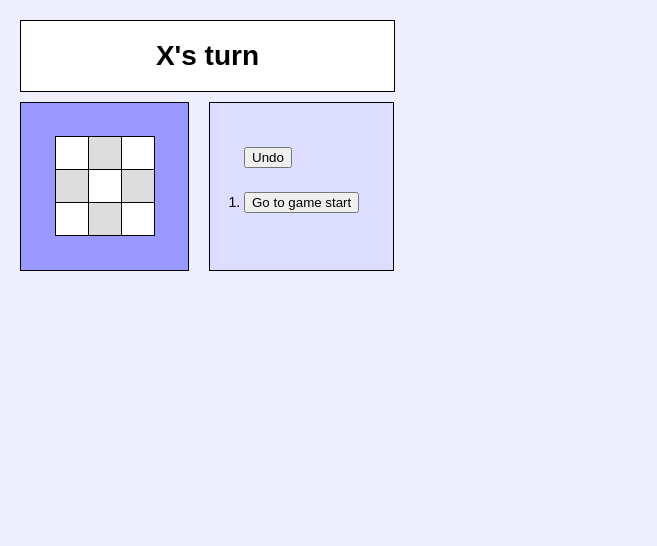
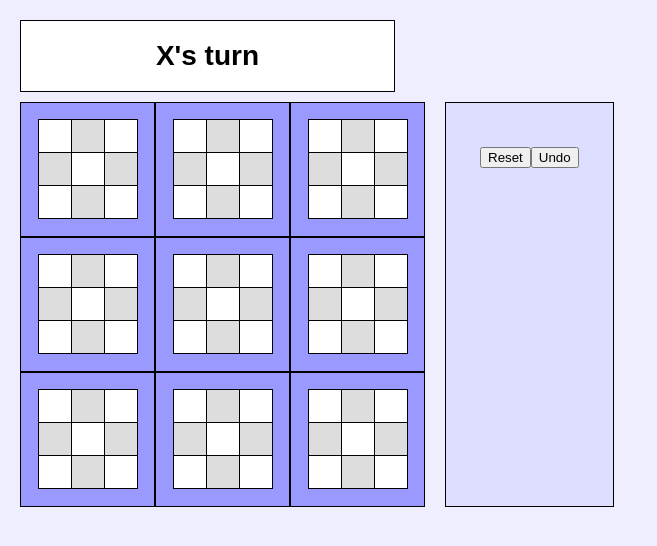
Before and after one commit to allandelarosa/ultimate-tic-tac-toe, a React (Create React App) app: page / in a window 1280 px wide. Shown: the top 546 px of the page, without its empty margins (0-657 px from the left). Built offline with nearby package versions, Linux system fonts and the light colour scheme.

Commit message:
Created layout for ultimate tic tac toe; split index.js into multiple files to make code more readable

```diff
--- a/public/index.html
+++ b/public/index.html
@@ -24,7 +24,7 @@
       work correctly both with client-side routing and a non-root public URL.
       Learn how to configure a non-root public URL by running `npm run build`.
     -->
-    <title>React App</title>
+    <title>Ultimate Tic-Tac-Toe</title>
   </head>
   <body>
     <noscript>You need to enable JavaScript to run this app.</noscript>
--- /dev/null
+++ b/src/BigBoard.jsx
@@ -0,0 +1,30 @@
+import React from 'react';
+import { calculateWinner } from './index';
+import { Board } from "./Board";
+
+export class BigBoard extends React.Component {
+    renderBoard(i) {
+        return <Board
+            key={i}
+            squares={this.props.squares[i]}
+            onClick={(i) => this.props.handleClick(i)}
+            winner={this.props.winner} />
+      }
+
+      render() {
+        const rows = Array(3);
+        for (let i = 0; i < 3; i++) {
+          const boards = Array(3);
+          for (let j = 0; j < 3; j++) {
+            let k = i * 3 + j;
+            boards[j] = this.renderBoard(k);
+          }
+          rows[i] = (<div className="big-board-row" key={i}>
+            {boards}
+          </div>);
+        }
+        return (<div>
+          {rows}
+        </div>);
+      }
+}
--- /dev/null
+++ b/src/Board.js
@@ -0,0 +1,24 @@
+import React from 'react';
+import { Square } from './index';
+
+export class Board extends React.Component {
+  renderSquare(i) {
+    return <Square key={i} value={this.props.squares[i]} onClick={() => this.props.onClick(i)} background={this.props.winner && this.props.winner.includes(i) ? "yellow" : i % 2 === 1 ? "#ddd" : "white"} />;
+  }
+  render() {
+    const rows = Array(3);
+    for (let i = 0; i < 3; i++) {
+      const squares = Array(3);
+      for (let j = 0; j < 3; j++) {
+        let k = i * 3 + j;
+        squares[j] = this.renderSquare(k);
+      }
+      rows[i] = (<div className="board-row" key={i}>
+        {squares}
+      </div>);
+    }
+    return (<div className="game-board">
+      {rows}
+    </div>);
+  }
+}
--- /dev/null
+++ b/src/Game.js
@@ -0,0 +1,81 @@
+import React from 'react';
+import { calculateWinner } from './index';
+import { BigBoard } from "./BigBoard";
+
+export class Game extends React.Component {
+  constructor(props) {
+    super(props);
+    this.state = {
+      history: [{
+        bigSquares: Array(9).fill(null),
+        squares: Array(9).fill(Array(9).fill(null))
+      }],
+      stepNumber: 0,
+      xIsNext: true
+    };
+  }
+
+  handleClick(i) {
+    const history = this.state.history.slice(0, this.state.stepNumber + 1);
+    const current = history[history.length - 1];
+    const squares = current.bigSquares.slice();
+    if (calculateWinner(squares) || squares[i])
+      return;
+    squares[i] = this.state.xIsNext ? 'X' : 'O';
+    this.setState({
+      history: history.concat([{
+        bigSquares: squares
+      }]),
+      stepNumber: history.length,
+      xIsNext: !this.state.xIsNext
+    });
+  }
+
+  reset() {
+      this.setState({
+        stepNumber: 0,
+        xIsNext: true
+      });
+  }
+
+  undo() {
+    if (this.state.stepNumber > 0) {
+      this.setState({
+        stepNumber: this.state.stepNumber - 1,
+        xIsNext: !this.state.xIsNext
+      });
+    }
+  }
+
+  render() {
+    const history = this.state.history;
+    const current = history[this.state.stepNumber];
+    const winner = calculateWinner(current.bigSquares);
+
+    let status;
+    if (winner) {
+      if (winner === 'draw')
+        status = 'Draw! No player wins';
+      else
+        status = 'Winner: ' + current.bigSquares[winner[0]];
+    }
+    else {
+      status = (this.state.xIsNext ? 'X' : 'O') +
+        "'s turn";
+    }
+    return (<div>
+      <header className="status" align="center">
+        <h1>{status}</h1>
+      </header>
+      <div className="game">
+        <div className="big-game-board">
+          <BigBoard squares={current.squares} onClick={(i) => this.handleClick(i)} winner={winner} />
+        </div>
+        <div className="game-info">
+            <button className="reset" onClick={() => this.reset()}>Reset</button>
+          <button className="undo" onClick={() => this.undo()}>Undo</button>
+        </div>
+      </div>
+    </div>);
+  }
+}
--- a/src/index.css
+++ b/src/index.css
@@ -46,20 +46,20 @@ ol, ul {
   background: #ddd;
 }
 
-.undo {
+.undo, .reset {
   margin: 10px 0 10px 0;
 }
 
 .game {
   display: flex;
   flex-direction: row;
-  width: 400px;
 }
 
 .game-board {
+  float: left;
   background: #99f;
   border: 1px solid black;
-  padding: 34px;
+  padding: 17px;
 }
 
 .game-info {
--- a/src/index.js
+++ b/src/index.js
@@ -1,16 +1,9 @@
-/*
-  To do:
-  - ultimate tic tac toe?
-*/
-
 import React from 'react';
 import ReactDOM from 'react-dom';
 import './index.css';
+import { Game } from './Game';
 
-// squares are now function components; they only have render method and do not maintain state
-// instead of extending React.Component, write a function that takes props as input
-// instead of this.props, we have just props
-function Square(props) {
+export function Square(props) {
   return (
     <button
       className="square"
@@ -22,152 +15,7 @@ function Square(props) {
   );
 }
 
-class Board extends React.Component {
-  renderSquare(i) {
-    return <Square
-      key={i}
-      value={this.props.squares[i]}
-      onClick={() => this.props.onClick(i)}
-      background={this.props.winner && this.props.winner.includes(i) ? "yellow" : i%2===1 ? "#ddd" : "white"}
-    />;
-  }
-
-  render() {
-    // two loops to make squares
-    // each component requires a key now, since it is part of a list
-    const rows = Array(3);
-    for ( let i=0 ; i<3 ; i++ ) {
-      const squares = Array(3);
-      for ( let j=0 ; j<3 ; j++ ) {
-        let k = i*3 + j;
-        squares[j] = this.renderSquare(k);
-      }
-
-      rows[i] = (
-        <div className="board-row" key={i}>
-          {squares}
-        </div>
-      );
-    }
-
-    return (
-      <div>
-        {rows}
-      </div>
-    );
-  }
-}
-
-class Game extends React.Component {
-  constructor(props) {
-    super(props);
-    this.state = {
-      history: [{ // keeps track of previous moves
-        squares: Array(9).fill(null)
-      }],
-      stepNumber: 0, // keeps track of move number
-      xIsNext: true // determines x or o
-    };
-  }
-
-  // updates square to have x or o; ignores input if there is a winner or if the square is already claimed
-  handleClick(i) {
-    // if we go back to a move and then make a new move, the new copy will get rid of the moves that followed originally and rewrite history
-    const history = this.state.history.slice(0,
-      this.state.stepNumber + 1);
-    const current = history[history.length - 1];
-    const squares = current.squares.slice();
-
-    if ( calculateWinner( squares ) || squares[i] )
-      return;
-
-    squares[i] = this.state.xIsNext ? 'X' : 'O';
-
-    // concat does not mutate the original array, unlike push
-    this.setState({
-      history: history.concat([{
-        squares: squares
-      }]),
-      stepNumber: history.length,
-      xIsNext: !this.state.xIsNext
-    });
-  }
-
-  // reverts game to a previous state
-  jumpTo(step) {
-    this.setState({
-      stepNumber: step,
-      xIsNext: (step % 2) === 0
-    });
-  }
-
-  undo() {
-    if ( this.state.stepNumber > 0 ) {
-      this.setState({
-      stepNumber: this.state.stepNumber - 1,
-      xIsNext: !this.state.xIsNext
-    });
-    }
-  }
-
-  render() {
-    const history = this.state.history;
-    const current = history[this.state.stepNumber];
-    const winner = calculateWinner( current.squares );
-
-    // map creates a new array by applying a function to an old array
-    const moves = history.map((step,move) => {
-      const desc = move ?
-        'Go to move #' + move :
-        'Go to game start';
-      return (
-        // need key so that list will be rendered in intended order
-        // key does not need to be globally unique, but needs to be unique between components and siblings
-        // move number is a safe key
-        <li key={move}>
-          <button onClick={() => this.jumpTo(move)}>
-            {desc}
-          </button>
-        </li>
-      );
-    });
-
-    let status;
-    if ( winner ) {
-      if ( winner === 'draw' )
-        status = 'Draw! No player wins';
-      else
-        status = 'Winner: ' + current.squares[winner[0]];
-    } else {
-      status = (this.state.xIsNext ? 'X' : 'O') +
-        "'s turn";
-    }
-
-    return (
-      <div>
-      <header className="status" align="center">
-        <h1>{status}</h1>
-      </header>
-      <div className="game">
-        <div className="game-board">
-          <Board
-            squares={current.squares}
-            onClick={(i) => this.handleClick(i)}
-            winner={winner}
-          />
-        </div>
-        <div className="game-info">
-          <button className="undo" onClick={() => this.undo()}>Undo</button>
-          <ol>{moves}</ol>
-        </div>
-      </div>
-      </div>
-    );
-  }
-}
-
-// also indicates if there is a draw
-function calculateWinner(squares) {
+export function calculateWinner(squares) {
   const lines = [
     [0,1,2],
     [3,4,5],
```
